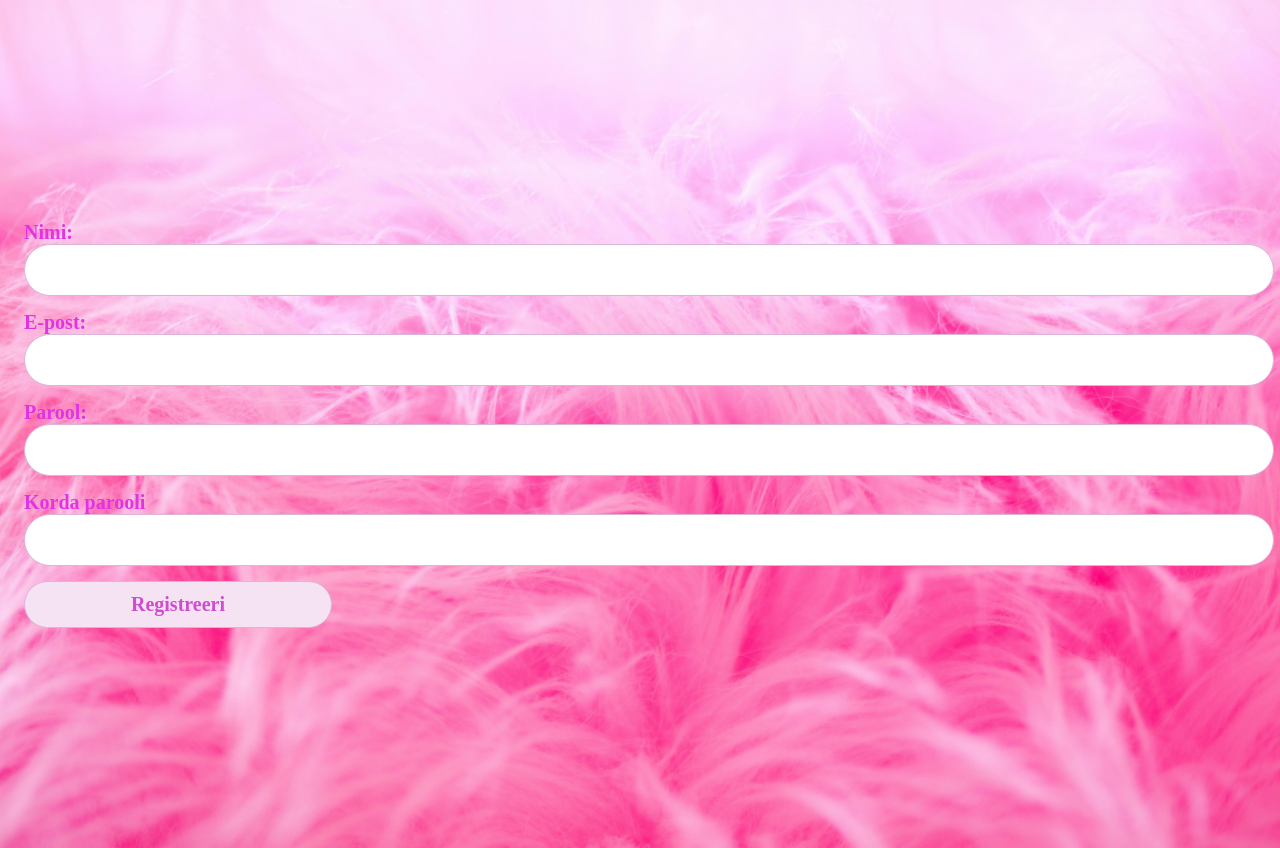
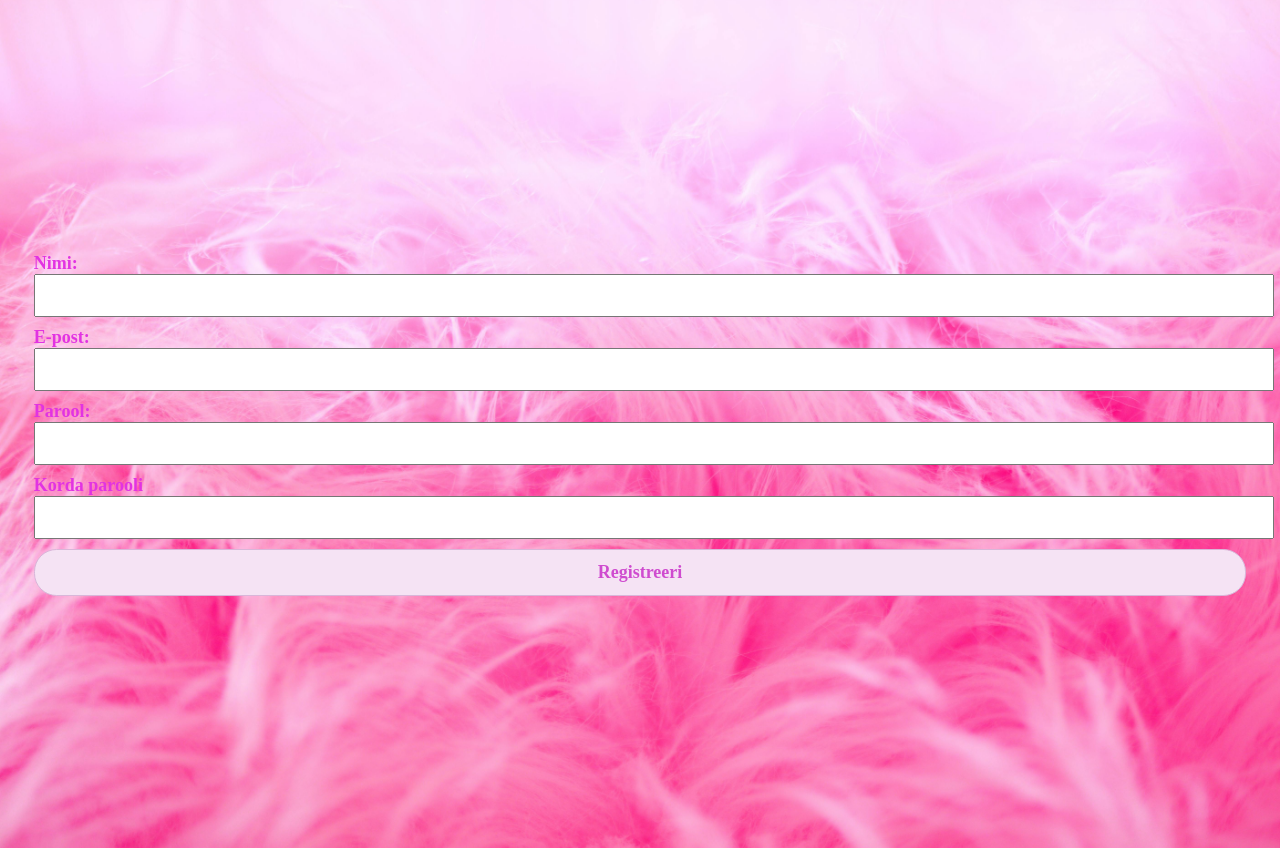
Before and after one commit to mairitikk/Back-End-New, a React (Vite) app in the folder front_end/: page /register in a window 1280 px wide. Built offline with nearby package versions, Linux system fonts and the light colour scheme; a web font is replaced by a local one.

Commit message:
css changes

```diff
--- a/front_end/src/styles/RegistrationComponent.module.css
+++ b/front_end/src/styles/RegistrationComponent.module.css
@@ -1,52 +1,62 @@
 .container {
   display: grid;
-  justify-content: center; /* Center items horizontally */
-  align-items: center;   /* Center items vertically */
+  place-items: center; /* Center both horizontally and vertically */
   min-height: 100vh;
 }
-.registratonContainer{
-      width: 65%;
-  margin: 0 auto; /* Center the form horizontally */
+
+.registratonContainer {
+  max-width: 65%; /* Use max-width for better responsiveness */
+  margin: 0 auto;
   padding: 20px;
 }
-.label{
-    font-size: 20px;
+
+@media (max-width: 768px) {
+  .registratonContainer {
+    width: 90%; /* Adjust width for smaller screens */
+    padding: 15px;
+  }
+}
+
+.label {
+  font-size: 18px;
   font-weight: bold;
+  margin-bottom: 5px; /* Add some space below the label */
 }
 
 .registrationForm {
- outline: none;
-  border: 1px solid #d9b6d9;
-  background-color: #fff;
-  border-radius: 2.25em;
-  padding: 1em 0.5em;
   width: 100%;
-  font-size: 16px;
-  margin-bottom: 15px;
+  padding: 12px; /* Increase padding for better tap targets */
+  margin-bottom: 10px;
+}
 
+.fieldContainer {
+  position: relative; /* For absolute positioning of error messages */
+}
+
+.error {
+  color: red;
+  font-size: 12px;
+  position: absolute;
+  top: 100%; /* Position below the input field */
+  left: 0;
+  margin-top: 5px;
 }
 
 .registrationButton {
-     background:
-        #f5e3f4;
-    /* Light pink background */
+  background: #f5e3f4;
   border: 1px solid #d9b6d9;
-    /* Pink border */
   color: #cf4bcf;
-    /* Pink text */
-    padding: 0.55em 0.5em;
+  padding: 12px 20px;
   border-radius: 1.25em;
   cursor: pointer;
   outline: none;
-    width: 25%;
-    font-size: medium;
+  width: 100%; /* Make the button full width for better mobile experience */
+  font-size: 18px;
   font-weight: bold;
   font-family: 'Gloria Hallelujah', cursive;
-    font-weight: bold;
-    font-size: 20px;
 }
+
 .registrationButton:hover {
   background: #d9b6d9;
-    /* Darker pink background on hover */
   color: #cf4bcf;
 }
```
Lines whose indentation alone changed are shown as unchanged.
